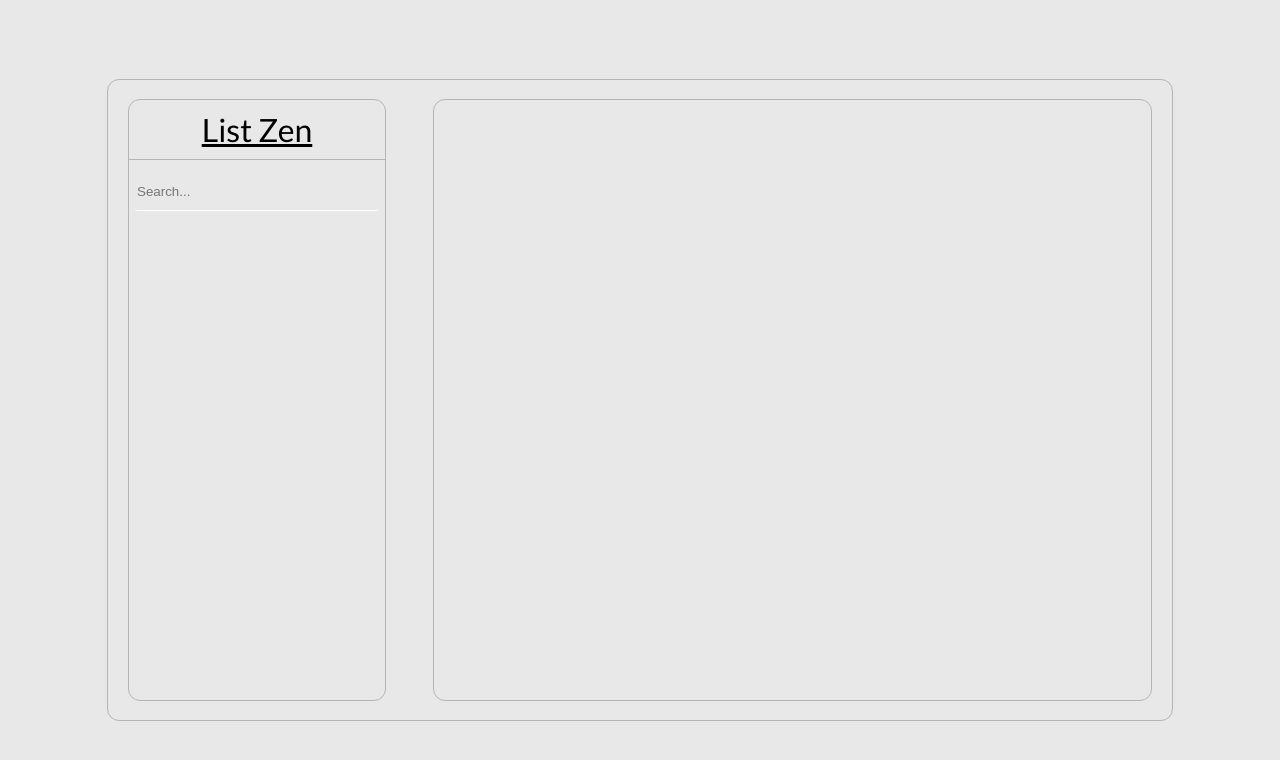
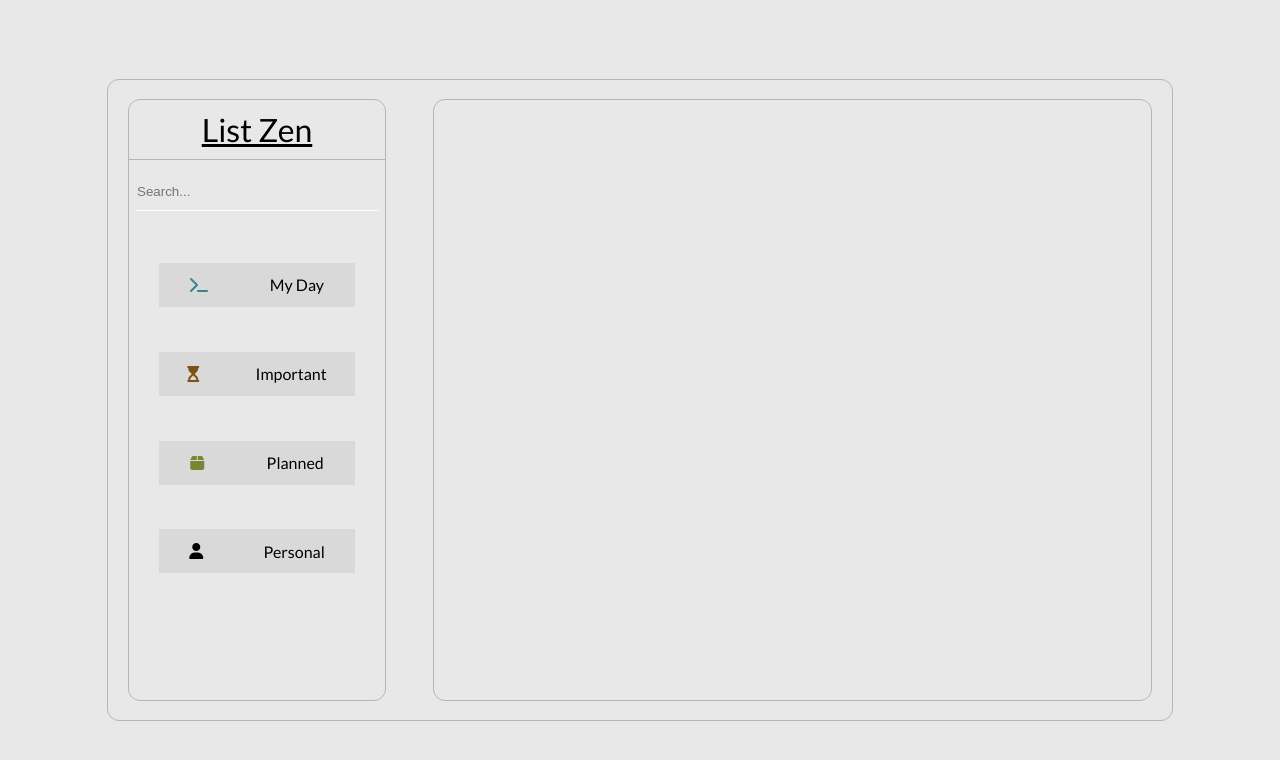
Before and after one commit to mukuls1107/listzen, a website built with webpack: page src/views/index.html in a window 1280 px wide. Built offline with nearby package versions, Linux system fonts and the light colour scheme.

Commit message:
added flags related to activity

```diff
--- /dev/null
+++ b/src/handlers/addFlags.js
@@ -0,0 +1,62 @@
+function addFlags() {
+    const box1 = document.createElement("div")
+    const box2 = document.createElement("div")
+    const box3 = document.createElement("div")
+    const box4 = document.createElement("div")
+
+    // const icon =
+
+    const boxArr = [box1, box2, box3, box4];
+
+    for (const box of boxArr) {
+        box.setAttribute("class", "__flag-box")
+
+    }
+
+
+
+    // flag boxes
+    const mainBox = document.createElement("div");
+    mainBox.setAttribute("id", "__flag-main")
+    mainBox.append(box1, box2, box3, box4)
+
+    // terminal for box 1
+    const terminal = document.createElement("i")
+    const terminalTxt = document.createElement("span")
+    terminalTxt.innerText = "My Day"
+    terminal.setAttribute("class", "fa-solid fa-terminal")
+    terminal.setAttribute("style", "color: #35868B")
+    box1.append(terminal ,terminalTxt)
+
+    // hourglass for box2
+    const hourglass = document.createElement("i")
+    const hgTxt = document.createElement("span")
+    hgTxt.innerText = "Important"
+    hourglass.className = "fa-solid fa-hourglass-start"
+    hourglass.style.color = "#7C5213"
+    box2.append(hourglass, hgTxt)
+
+    // box for box3
+    const cupboard = document.createElement("i")
+    const cpTxt = document.createElement("span");
+    cpTxt.innerText = "Planned"
+    cupboard.setAttribute("class", "fa-solid fa-box")
+    cupboard.setAttribute("style", "color: #798530")
+    box3.append(cupboard, cpTxt);
+
+    // Dummy
+    const dummy = document.createElement("i")
+    const dmTxt = document.createElement("span");
+    dmTxt.innerText = "Personal"
+    dummy.setAttribute("class", "fa-solid fa-user")
+    dummy.setAttribute("style", "color: #000")
+    box4.append(dummy,dmTxt)
+
+
+
+
+    return mainBox
+
+}
+
+export default addFlags;
--- a/src/handlers/display-board.js
+++ b/src/handlers/display-board.js
@@ -1,4 +1,6 @@
 import createSearchBar from "./searchBar";
+import addFlags from "./addFlags";
+
 
 function displayMainContent() {
     const mainBox = document.createElement("div");
@@ -21,7 +23,7 @@ function displayMainContent() {
 
     titleBox.append(title)
     createSearchBar()
-    leftBox.append(titleBox, createSearchBar())
+    leftBox.append(titleBox, createSearchBar(), addFlags())
 
     //createSearchBar
 
--- /dev/null
+++ b/src/handlers/loadCDN.js
@@ -0,0 +1,17 @@
+function loadCDN() {
+
+    try {
+        const link = document.createElement("link")
+        link.rel = 'stylesheet';
+        link.href = `https://cdnjs.cloudflare.com/ajax/libs/font-awesome/6.5.2/css/all.min.css`;
+
+        document.head.append(link);
+
+        console.log(`CDN Loaded!`)
+    } catch (error) {
+        console.error(error)
+    }
+
+}
+
+export default loadCDN;
--- a/src/handlers/wakeup.js
+++ b/src/handlers/wakeup.js
@@ -1,7 +1,8 @@
 import displayMainContent from "./display-board"
-
+import loadCDN from "./loadCDN"
 function wakeUp() {
     console.log("========= ListZen is Alive :) =============")
+    loadCDN()
     document.body.appendChild(displayMainContent())
 }
 
--- a/src/styles/style.css
+++ b/src/styles/style.css
@@ -84,3 +84,30 @@ body {
     border-bottom: 1.2px solid #fff;
 
 }
+
+
+#__flag-main{
+    position: absolute;
+    top: 1.2rem;
+    /* border: 1px solid purple; */
+    width: 90%;
+    height: 50vh;
+    display: flex;
+    flex-direction: column;
+    align-items: center;
+    /* gap: 0.6rem; */
+    justify-content: space-evenly;
+    position: relative;
+}
+
+
+
+.__flag-box{
+    display: flex;
+    align-items: center;
+    justify-content: space-around;
+    height: 5.5vh;
+    width: 85%;
+    /* border: 1px solid red; */
+    background-color: #D9D9D9;
+}
```
